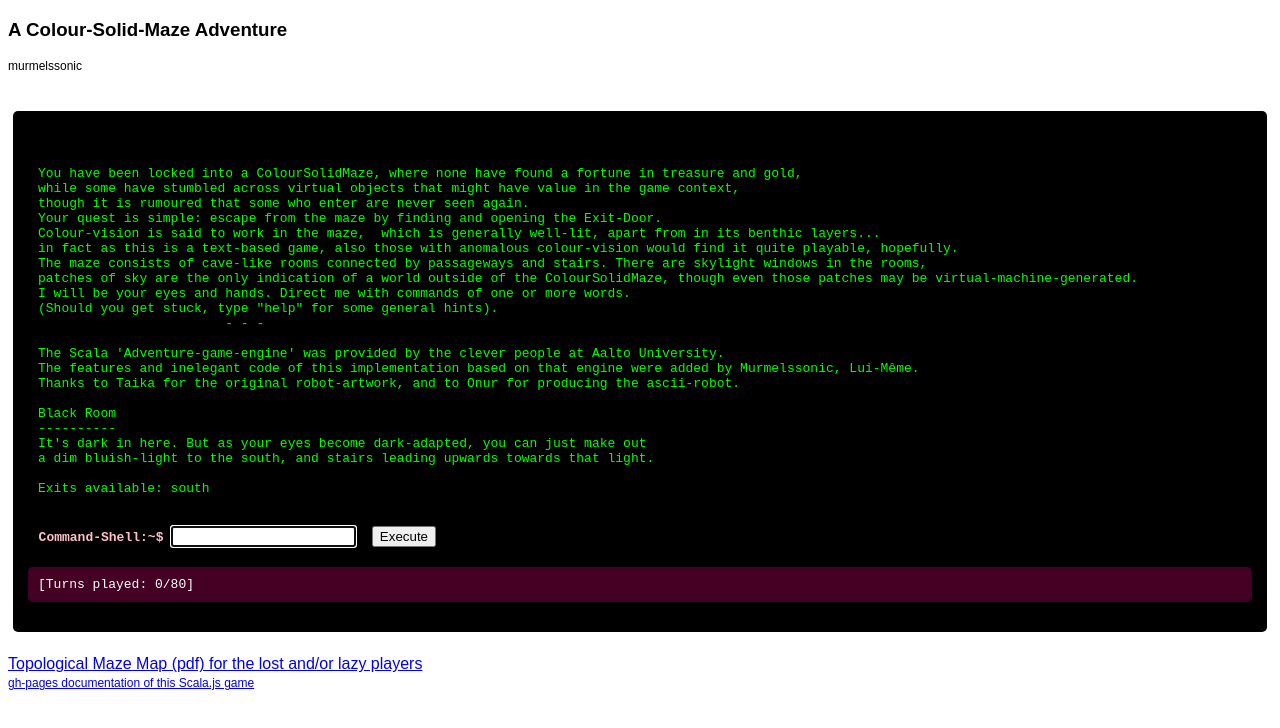
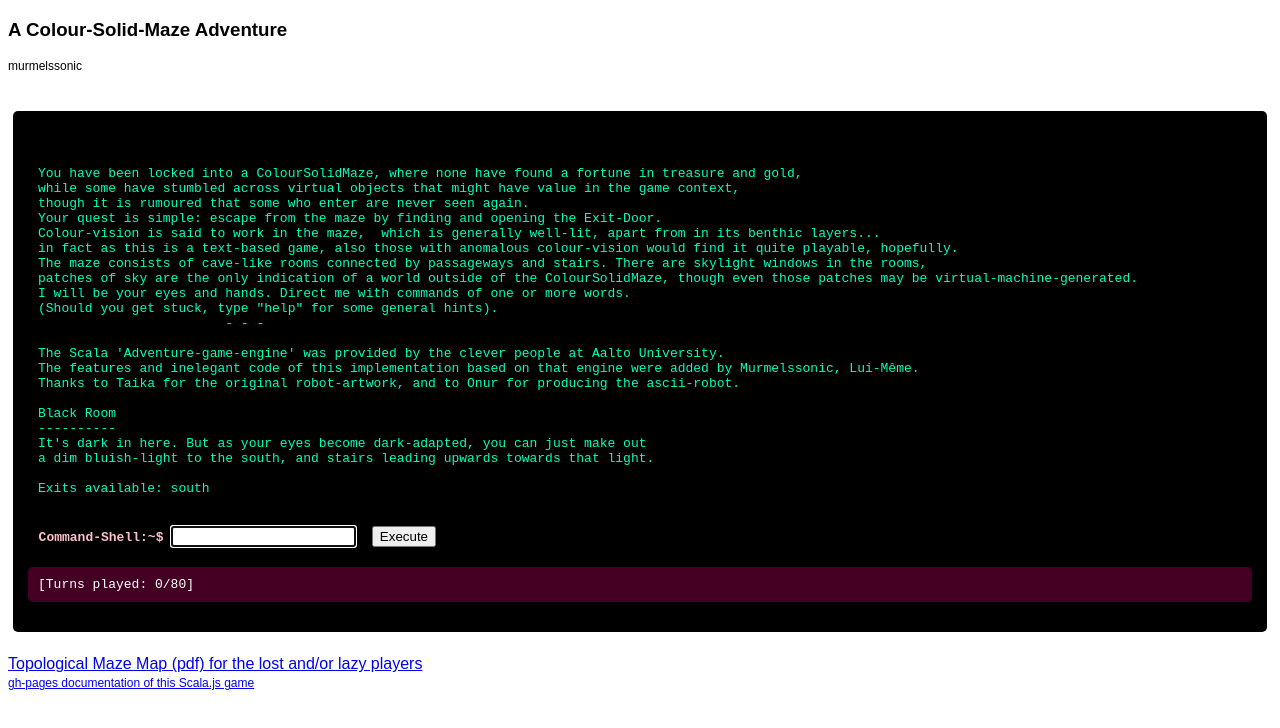
Before and after one commit to murmelsson/colour-solid-maze, a plain HTML site: page index.html in a window 1280 px wide. Drawn offline with Linux system fonts and the light colour scheme.

Commit message:
Change area-div output text colour to cyan-green #00ffbb

```diff
--- a/index.html
+++ b/index.html
@@ -9,8 +9,8 @@
 
 <h3 id="game-title" style="font-family: Arial"></h3>
 <p style="font-family: Arial; font-size: 12px;">murmelssonic</p>
-<div id="main-container" style="margin: 5px; font-family: monospace; white-space: pre-wrap; color: #00ff00; background-color: #000000; padding: 10px; border-radius: 5px;" class="mainBox">
-  <div id="area" style="margin: 5px; font-family: monospace; white-space: pre-wrap; color: #00ff00; background-color: #000000; padding: 10px; border-radius: 5px;" class="descriptionBox"></div>
+<div id="main-container" style="margin: 5px; font-family: monospace; white-space: pre-wrap; color: #00ffbb; background-color: #000000; padding: 10px; border-radius: 5px;" class="mainBox">
+  <div id="area" style="margin: 5px; font-family: monospace; white-space: pre-wrap; color: #00ffbb; background-color: #000000; padding: 10px; border-radius: 5px;" class="descriptionBox"></div>
   <span style="float: left; color: pink; font-weight: bold">  Command-Shell:~$ <input id="input" autofocus="autofocus"></span><span><button id="button">Execute</button></span>
   <div id="output" style="margin: 5px; font-family: monospace; white-space: pre-wrap; color: #ffffff; background-color: #440022; padding: 10px; border-radius: 5px;">[Turns played: 0/80]</div>
 </div>
```
